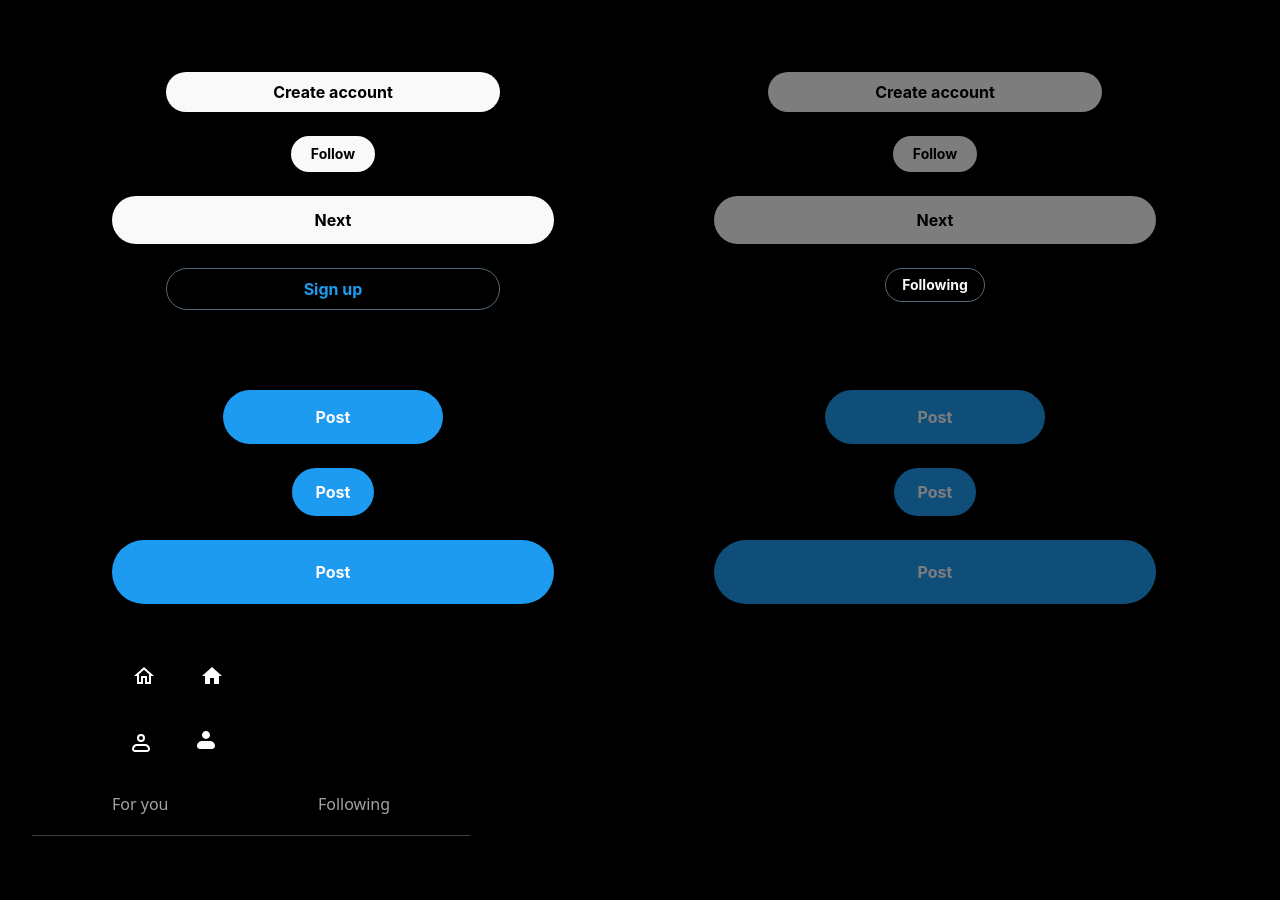
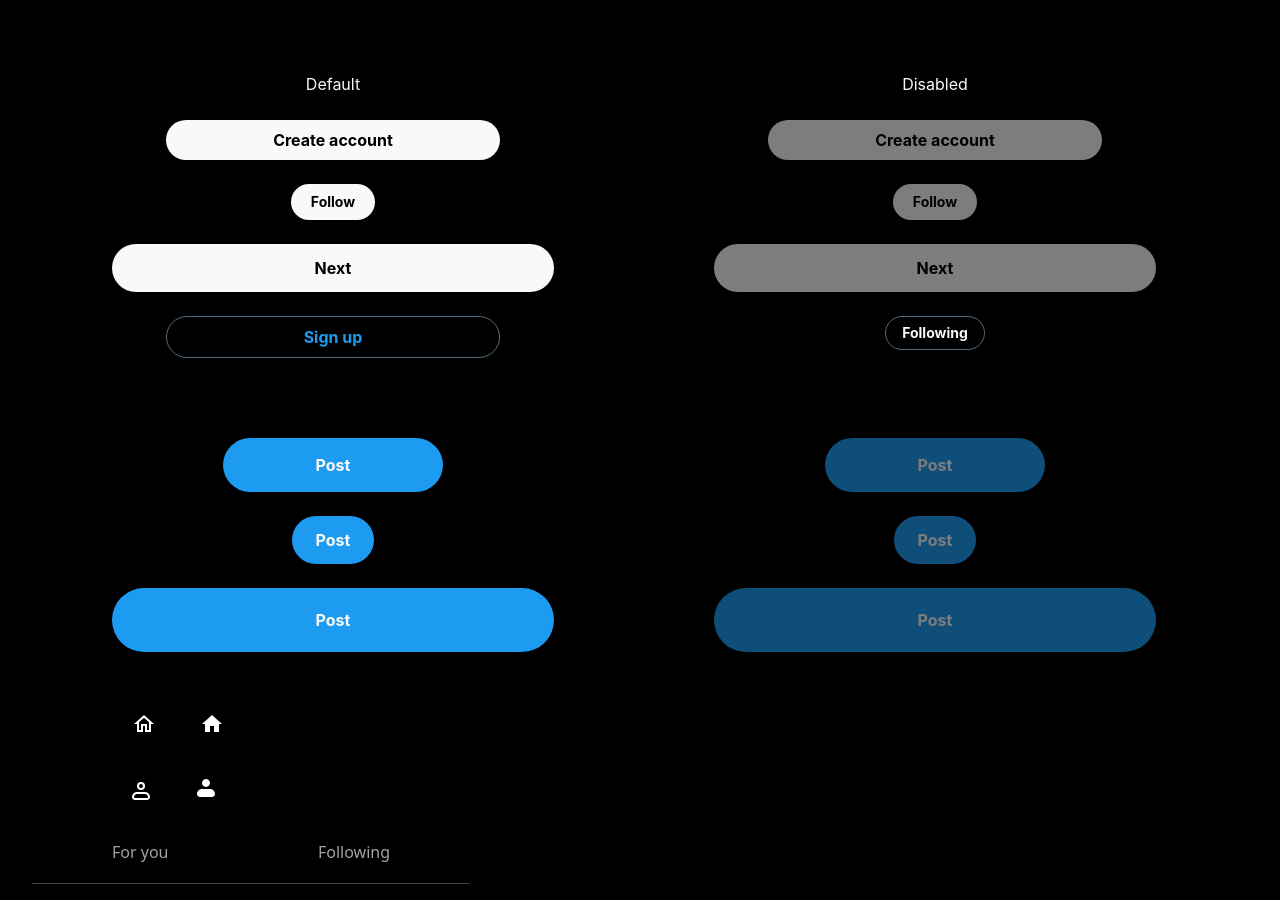
Before and after one commit to rohit-patil18/twitter-ui-comp, a website: page src/button.html in a window 1280 px wide. Before the commit the page ends 868 px from the top, so only its background shows below. Drawn offline with Linux system fonts and the light colour scheme.

Commit message:
final changes

```diff
--- a/src/button.html
+++ b/src/button.html
@@ -10,6 +10,9 @@
   <body class="bg-black m-8">
     <div class="flex">
       <div class="flex flex-col gap-6 items-center mx-20 my-10">
+        <h1 class="text-neutral-50 font-inter">
+          Default
+        </h1>
         <button
           type="button"
           class="bg-neutral-50 w-button-medium p-medium-1 rounded-button-medium font-inter font-bold text-base hover:cursor-pointer hover:bg-neutral-200 text-neutral-1000 shadow-button"
@@ -39,6 +42,9 @@
         </button>
       </div>
       <div class="flex flex-col gap-6 items-center mx-20 my-10">
+        <h1 class="text-neutral-50 font-inter">
+          Disabled
+        </h1>
         <button
           type="button"
           class="bg-neutral-50 w-button-medium p-medium-1 rounded-button-medium font-inter cursor-auto font-bold text-base bg-opacity-50 text-neutral-1000 shadow-button"
```
